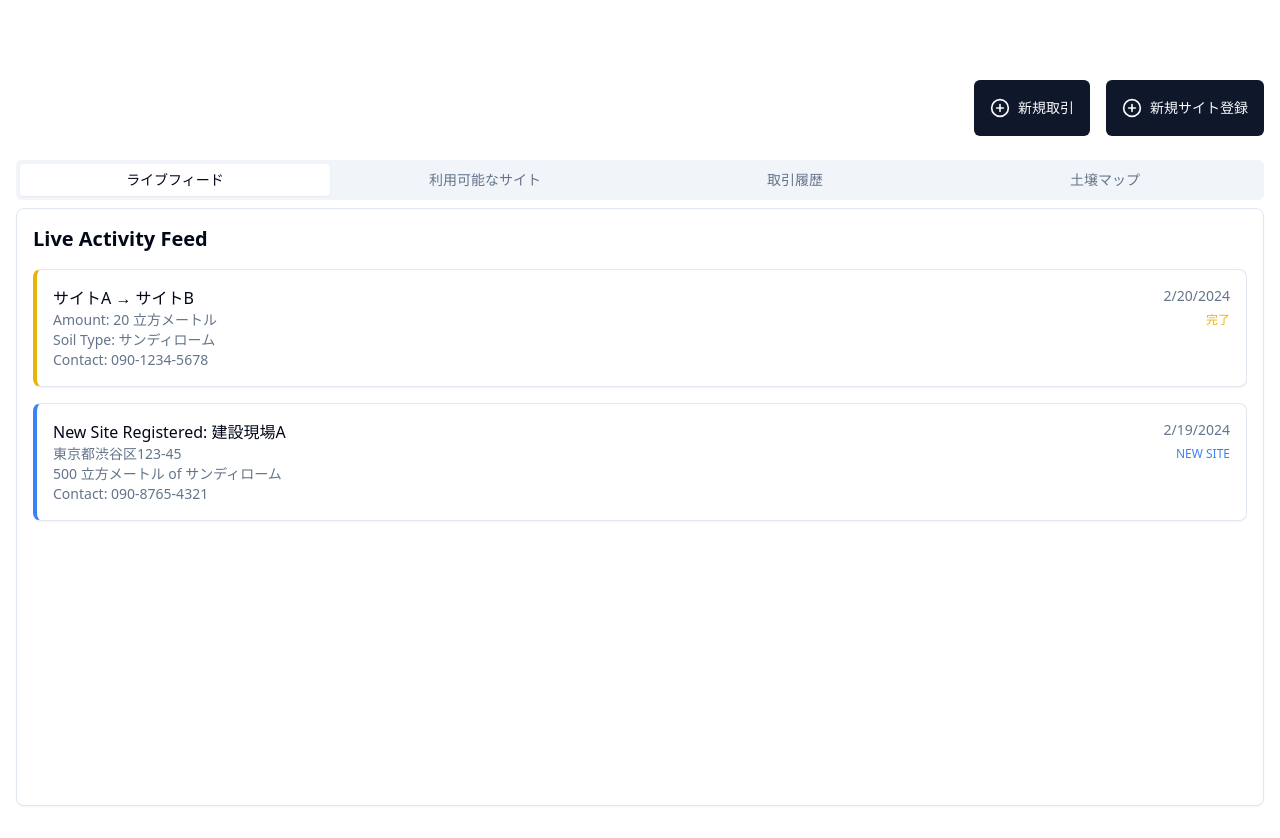
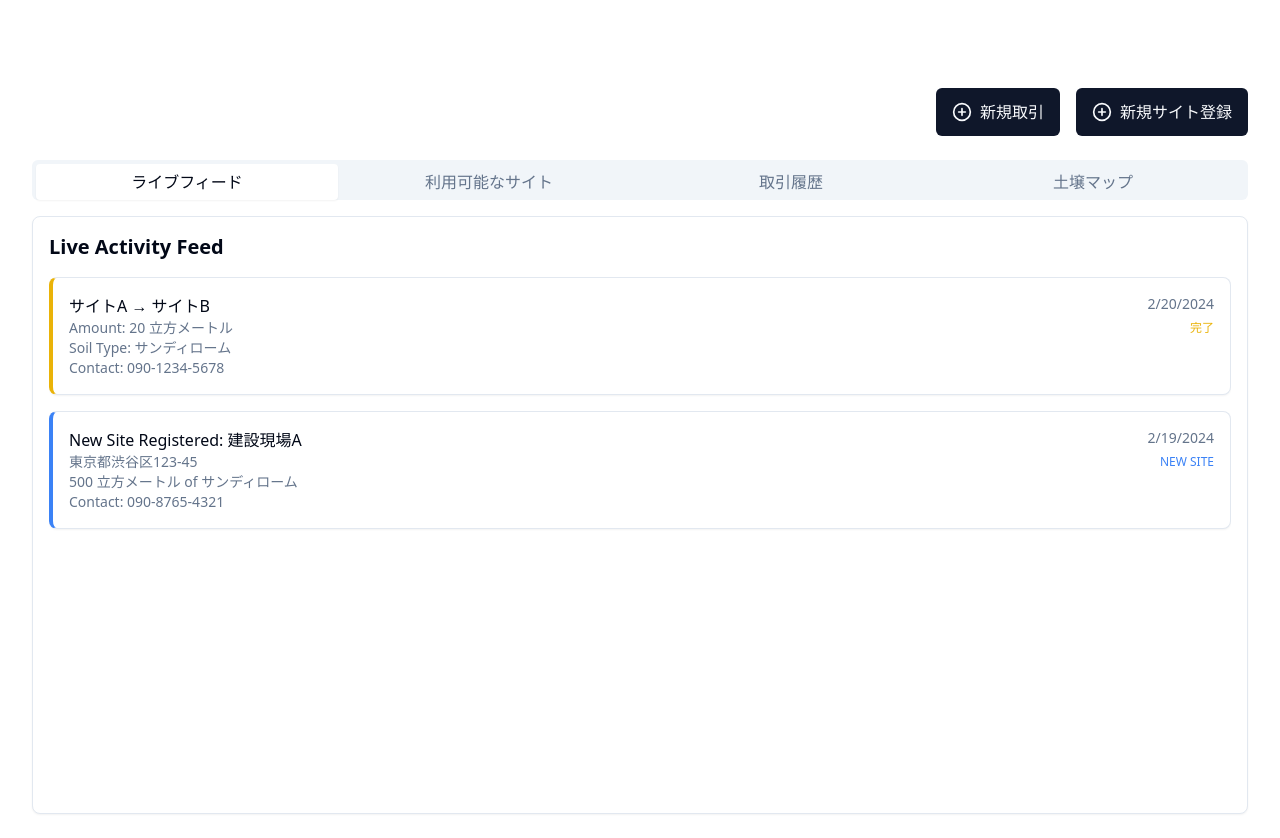
Before and after one commit to massd97/friendly-choice-frontend, a React (Vite) app: page / in a window 1280 px wide. Built offline with nearby package versions, Linux system fonts and the light colour scheme.

Commit message:
Fix mobile design issues
Improve the mobile layout for a more presentable appearance on phone devices.
[skip gpt_engineer]

```diff
--- a/src/components/SoilMap.tsx
+++ b/src/components/SoilMap.tsx
@@ -30,22 +30,24 @@ export const SoilMap = ({ sites }: { sites: Site[] }) => {
   );
 
   // Center on Tokyo, Japan
-  const defaultCenter: [number, number] = [35.6762, 139.6503];
+  const defaultCenter = {
+    lat: 35.6762,
+    lng: 139.6503
+  };
 
   return (
-    <div className="p-4 w-full">
-      <h2 className="text-xl font-semibold mb-4">土壌サイトマップ</h2>
-      <div className="relative w-full h-[60vh] md:h-[calc(100vh-280px)] z-0">
+    <div className="p-2 md:p-4 w-full">
+      <h2 className="text-xl font-semibold mb-4 px-2">土壌サイトマップ</h2>
+      <div className="relative w-full h-[50vh] md:h-[calc(100vh-280px)] z-0 rounded-lg overflow-hidden">
         <MapContainer
-          center={defaultCenter}
+          center={[defaultCenter.lat, defaultCenter.lng]}
           zoom={5}
           scrollWheelZoom={true}
           style={{ height: "100%", width: "100%" }}
-          attributionControl={true}
         >
           <TileLayer
             url="https://{s}.tile.openstreetmap.org/{z}/{x}/{y}.png"
-            attributionControl={true}
+            attribution='&copy; <a href="https://www.openstreetmap.org/copyright">OpenStreetMap</a> contributors'
           />
           {sitesWithSoil.map((site) => (
             <Marker
@@ -53,12 +55,12 @@ export const SoilMap = ({ sites }: { sites: Site[] }) => {
               position={[site.location!.lat, site.location!.lng]}
             >
               <Popup>
-                <div className="p-2">
-                  <h3 className="font-bold text-base">{site.name}</h3>
-                  <p className="text-sm">{site.address}</p>
-                  <p className="text-sm">利用可能な土壌: {site.soilAmount}</p>
-                  <p className="text-sm">土壌タイプ: {site.soilType}</p>
-                  <p className="text-sm">担当者: {site.contactName}</p>
+                <div className="p-3">
+                  <h3 className="font-bold text-base mb-2">{site.name}</h3>
+                  <p className="text-sm mb-1">{site.address}</p>
+                  <p className="text-sm mb-1">利用可能な土壌: {site.soilAmount}</p>
+                  <p className="text-sm mb-1">土壌タイプ: {site.soilType}</p>
+                  <p className="text-sm mb-1">担当者: {site.contactName}</p>
                   <p className="text-sm">連絡先: {site.contactInfo}</p>
                 </div>
               </Popup>
--- a/src/pages/Index.tsx
+++ b/src/pages/Index.tsx
@@ -81,17 +81,17 @@ const Index = () => {
     }));
 
   return (
-    <div className="min-h-screen bg-background p-2 md:p-4 space-y-4 md:space-y-6">
-      <div className="flex justify-end items-center pt-4 md:pt-16">
-        <div className="flex flex-col md:flex-row gap-2 md:gap-4 w-full md:w-auto">
+    <div className="min-h-screen bg-background px-2 py-4 md:p-6 space-y-6">
+      <div className="flex justify-center md:justify-end items-center pt-2 md:pt-16 max-w-7xl mx-auto">
+        <div className="flex flex-col md:flex-row gap-3 md:gap-4 w-full md:w-auto px-2">
           <Dialog open={isTransactionDialogOpen} onOpenChange={setIsTransactionDialogOpen}>
             <DialogTrigger asChild>
-              <Button className="flex items-center gap-2 h-12 md:h-14 w-full md:w-auto">
-                <PlusCircle className="w-5 h-5" />
+              <Button className="flex items-center justify-center gap-2 h-11 md:h-12 w-full md:w-auto text-sm md:text-base">
+                <PlusCircle className="w-4 h-4 md:w-5 md:h-5" />
                 新規取引
               </Button>
             </DialogTrigger>
-            <DialogContent className="max-w-lg w-[95vw] md:w-full">
+            <DialogContent className="max-w-lg w-[95vw] md:w-full p-4 md:p-6">
               <DialogHeader>
                 <DialogTitle>新規取引の登録</DialogTitle>
               </DialogHeader>
@@ -104,12 +104,12 @@ const Index = () => {
 
           <Dialog open={isDialogOpen} onOpenChange={setIsDialogOpen}>
             <DialogTrigger asChild>
-              <Button className="flex items-center gap-2 h-12 md:h-14 w-full md:w-auto">
-                <PlusCircle className="w-5 h-5" />
+              <Button className="flex items-center justify-center gap-2 h-11 md:h-12 w-full md:w-auto text-sm md:text-base">
+                <PlusCircle className="w-4 h-4 md:w-5 md:h-5" />
                 新規サイト登録
               </Button>
             </DialogTrigger>
-            <DialogContent className="max-w-lg w-[95vw] md:w-full">
+            <DialogContent className="max-w-lg w-[95vw] md:w-full p-4 md:p-6">
               <DialogHeader>
                 <DialogTitle>新規サイトの登録</DialogTitle>
               </DialogHeader>
@@ -122,13 +122,15 @@ const Index = () => {
         </div>
       </div>
 
+      <div className="max-w-7xl mx-auto px-2">
         <Tabs defaultValue="feed" className="w-full">
-        <TabsList className="grid w-full grid-cols-2 md:grid-cols-4">
-          <TabsTrigger value="feed">ライブフィード</TabsTrigger>
-          <TabsTrigger value="sites">利用可能なサイト</TabsTrigger>
-          <TabsTrigger value="transactions">取引履歴</TabsTrigger>
-          <TabsTrigger value="map">土壌マップ</TabsTrigger>
+          <TabsList className="grid w-full grid-cols-2 md:grid-cols-4 mb-4">
+            <TabsTrigger value="feed" className="text-sm md:text-base">ライブフィード</TabsTrigger>
+            <TabsTrigger value="sites" className="text-sm md:text-base">利用可能なサイト</TabsTrigger>
+            <TabsTrigger value="transactions" className="text-sm md:text-base">取引履歴</TabsTrigger>
+            <TabsTrigger value="map" className="text-sm md:text-base">土壌マップ</TabsTrigger>
           </TabsList>
+          <div className="mt-4">
             <TabsContent value="feed">
               <LiveFeed feedItems={feedItems} />
             </TabsContent>
@@ -141,7 +143,9 @@ const Index = () => {
             <TabsContent value="map">
               <SoilMap sites={sites} />
             </TabsContent>
+          </div>
         </Tabs>
+      </div>
     </div>
   );
 };
```
Lines whose indentation alone changed are shown as unchanged.
